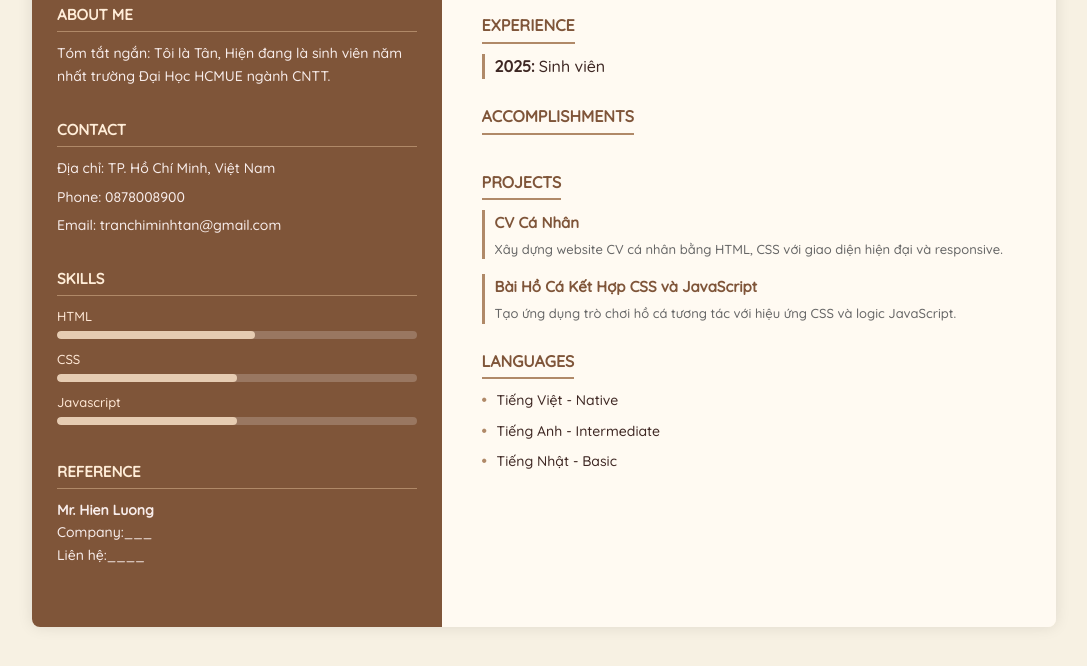
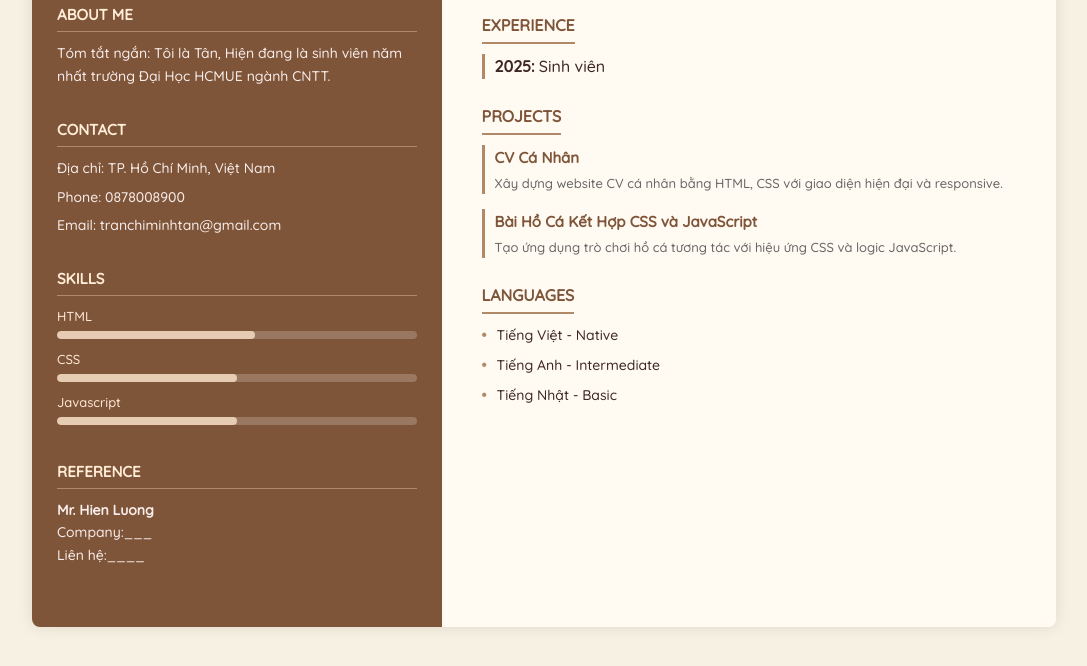
Before and after one commit to TranChiMinhTan/cv_ca_nhan, a plain HTML site: page index.html in a window 1280 px wide. Shown: the part 282-948 px from the top of the page, without its empty margins (96-1183 px from the left). Drawn offline with Linux system fonts and the light colour scheme.

Commit message:
delete unused "certificates" section from index.html

```diff
--- a/index.html
+++ b/index.html
@@ -64,10 +64,6 @@
           <strong>2025:</strong> Sinh viên <br>
         </div>
       </section>
-      <section class="certificates">
-        <section class="certificates">
-        <h3>ACCOMPLISHMENTS</h3>
-      </section>
       <section class="projects">
         <h3>PROJECTS</h3>
         <div class="item">
```
